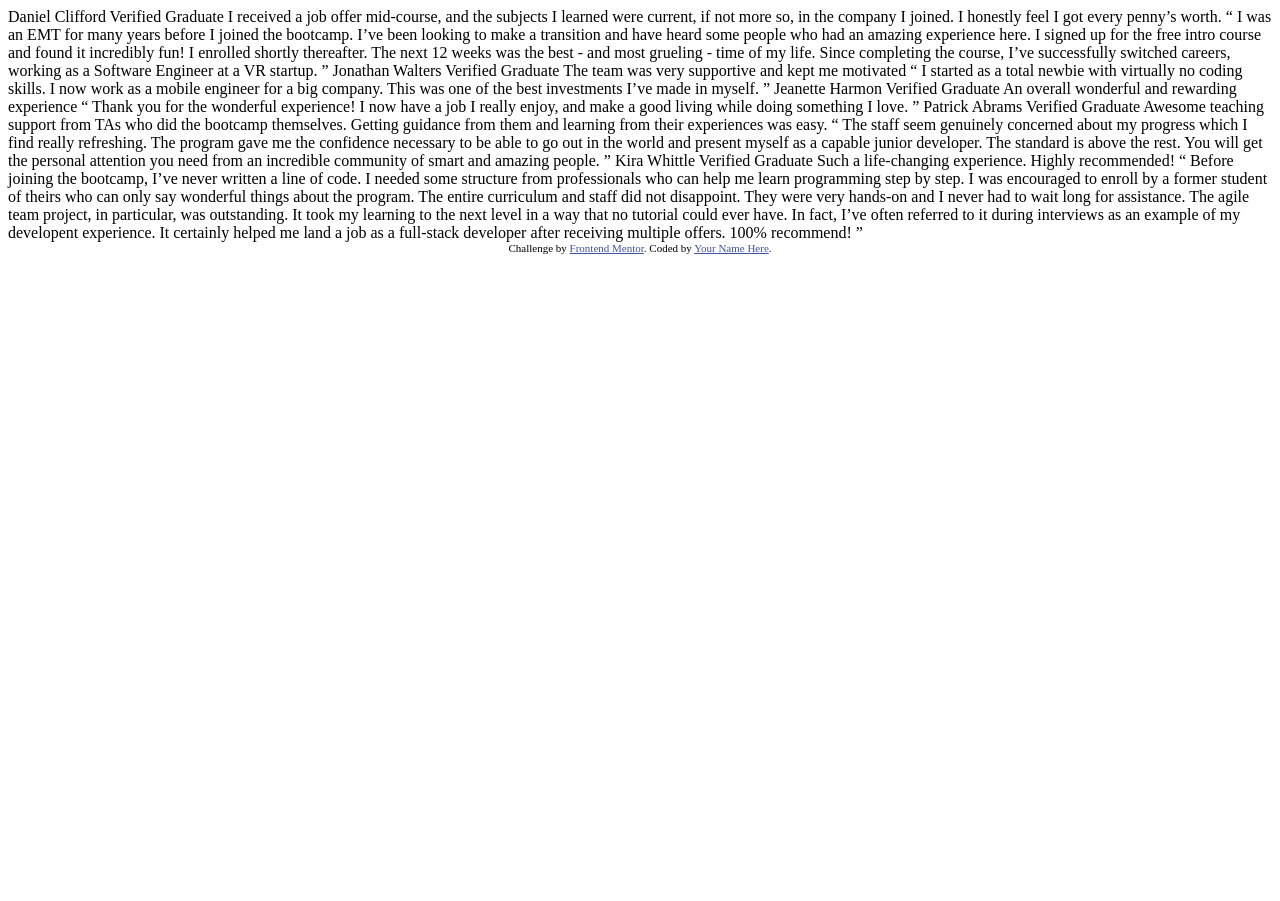
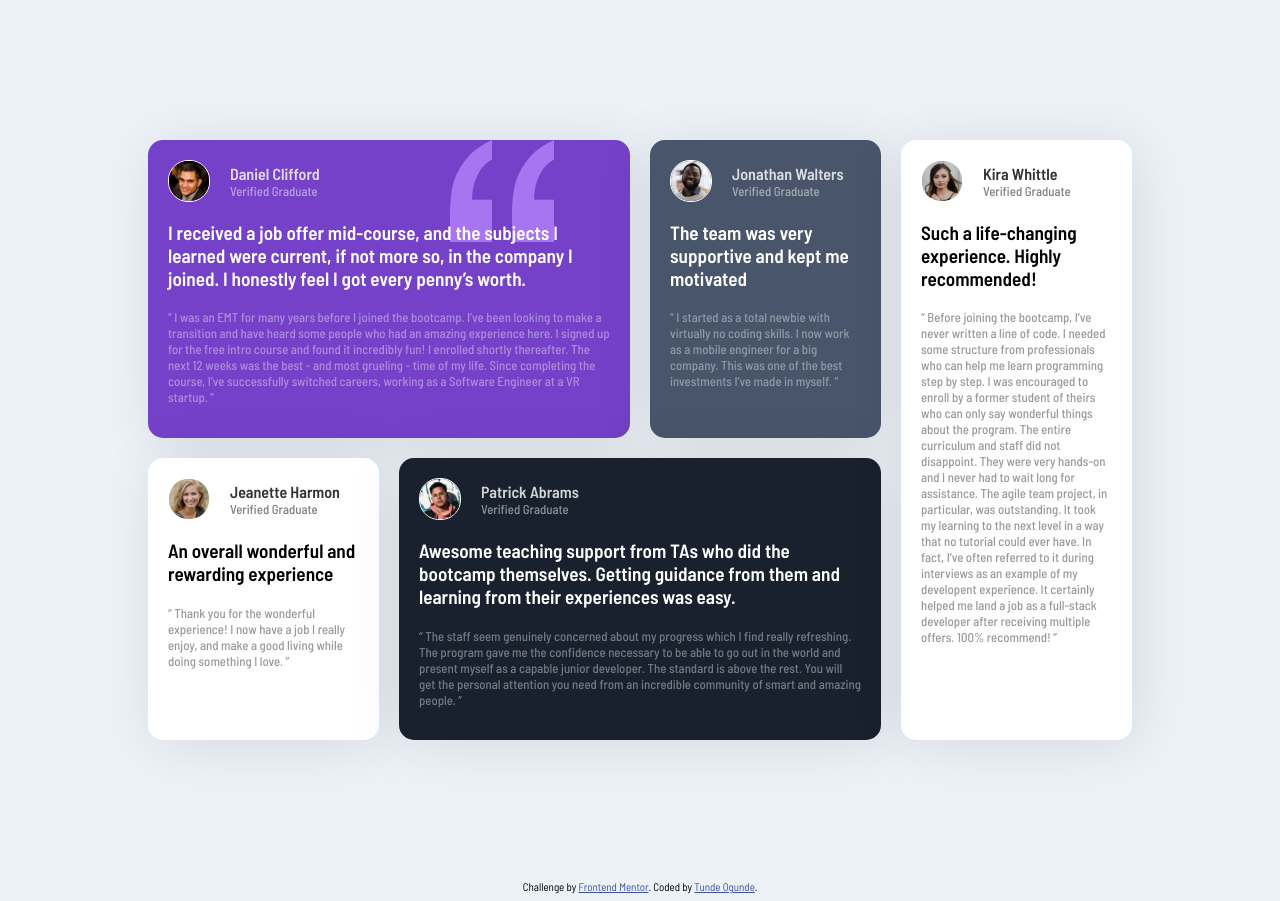
Before and after one commit to tundeogunde/testimonials-grid-section, a plain HTML site: page index.html in a window 1280 px wide. Before the commit the page ends 800 px from the top, so only its background shows below. Drawn offline with Linux system fonts and the light colour scheme.

Commit message:
Update @2pm 14 Jan, 2025

```diff
--- /dev/null
+++ b/css/style.scss
@@ -0,0 +1,163 @@
+$violet: #7541c8;
+$dark-grayish-blue: #48556a;
+$dark-blackish-blue: #19212e;
+$white: rgb(255, 255, 255);
+$black: rgb(0, 0, 0);
+$half-white: rgba(255, 255, 255, 0.7);
+$qtr-white: rgba(255, 255, 255, 0.4);
+$half-black: rgba(0, 0, 0, 0.7);
+$qtr-black: rgba(0, 0, 0, 0.4);
+$light-gray: #cfcfcf;
+$light-grayish-blue: #ecf2f8;
+
+body {
+  background: $light-grayish-blue;
+  font-size: 13px;
+  font-family: "Barlow Semi Condensed", serif;
+}
+
+h1,
+h2 {
+  margin: 0;
+}
+
+h1 {
+  font-size: 1rem;
+  font-weight: 600;
+  opacity: 0.8;
+}
+
+h2 {
+  font-size: 0.8rem;
+  font-weight: 500;
+  opacity: 0.5;
+}
+
+.white {
+  color: $white;
+}
+
+.black {
+  color: $black;
+}
+
+.wrapper {
+  margin: 20px;
+  display: grid;
+  gap: 20px;
+}
+
+.test-card {
+  padding: 20px;
+  border-radius: 15px;
+  box-shadow: 5px 5px 60px rgb(0 0 0 / 0.1);
+  img {
+    height: 40px;
+    height: 40px;
+    border-radius: 20px;
+    border: 1px solid white;
+  }
+}
+
+.card1 {
+  background: $violet url(../images/bg-pattern-quotation.svg) no-repeat;
+  background-position-x: 80%;
+}
+
+.card2 {
+  background: $dark-grayish-blue;
+}
+
+.card3 {
+  background: $white;
+}
+
+.card4 {
+  background: $dark-blackish-blue;
+}
+
+.card5 {
+  background: $white;
+}
+
+.reviewer {
+  display: grid;
+  grid-template-columns: auto 1fr;
+  gap: 20px;
+  align-items: center;
+}
+
+.review-title {
+  font-size: 1.2rem;
+  font-weight: 600;
+}
+
+.review-title-white {
+  color: $white;
+}
+
+.review-title-black {
+  color: $black;
+}
+
+.review-p {
+  font-size: 0.8rem;
+  font-weight: 500;
+}
+
+.review-p-white {
+  color: $qtr-white;
+}
+
+.review-p-black {
+  color: $qtr-black;
+}
+
+.attribution {
+  font-size: 11px;
+  text-align: center;
+}
+.attribution a {
+  color: hsl(228, 45%, 44%);
+}
+
+@media (min-width: 580px) {
+  .wrapper {
+    margin: 50px;
+    grid-template-columns: repeat(2, minmax(160px, 1fr));
+  }
+  .card1 {
+    grid-column: 1 / span 2;
+  }
+  .card4,
+  .card5 {
+    grid-column: 1 / span 2;
+  }
+}
+
+@media (min-width: 960px) {
+  .wrapper {
+    margin: 100px;
+    grid-template-columns: repeat(3, minmax(160px, 1fr));
+  }
+
+  .card4 {
+    grid-column: 2 / span 2;
+  }
+
+  .card5 {
+    grid-column: span 3;
+  }
+}
+
+@media (min-width: 1238px) {
+  .wrapper {
+    margin: 140px;
+    grid-template-columns: repeat(4, minmax(160px, 1fr));
+  }
+
+  .card5 {
+    grid-column: 4 / span 1;
+    grid-row: 1 / span 2;
+  }
+}
--- a/index.html
+++ b/index.html
@@ -1,76 +1,140 @@
 <!DOCTYPE html>
 <html lang="en">
   <head>
-  <meta charset="UTF-8">
-  <meta name="viewport" content="width=device-width, initial-scale=1.0"> <!-- displays site properly based on user's device -->
+    <meta charset="UTF-8" />
+    <meta name="viewport" content="width=device-width, initial-scale=1.0" />
+    <!-- displays site properly based on user's device -->
+    <link rel="stylesheet" href="./css/style.css" />
+    <link
+      rel="icon"
+      type="image/png"
+      sizes="32x32"
+      href="./images/favicon-32x32.png"
+    />
+    <link rel="preconnect" href="https://fonts.googleapis.com" />
+    <link rel="preconnect" href="https://fonts.gstatic.com" crossorigin />
+    <link
+      href="https://fonts.googleapis.com/css2?family=Barlow+Semi+Condensed:ital,wght@0,100;0,200;0,300;0,400;0,500;0,600;0,700;0,800;0,900;1,100;1,200;1,300;1,400;1,500;1,600;1,700;1,800;1,900&display=swap"
+      rel="stylesheet"
+    />
 
-  <link rel="icon" type="image/png" sizes="32x32" href="./images/favicon-32x32.png">
-
-  <title>Frontend Mentor | [Challenge Name Here]</title>
+    <title>Frontend Mentor | Testimonial Grid Section</title>
 
     <!-- Feel free to remove these styles or customise in your own stylesheet 👍 -->
-  <style>
-    .attribution { font-size: 11px; text-align: center; }
-    .attribution a { color: hsl(228, 45%, 44%); }
-  </style>
+    <style></style>
   </head>
   <body>
-  Daniel Clifford
-  Verified Graduate
-
-  I received a job offer mid-course, and the subjects I learned were current, if not more so,
-  in the company I joined. I honestly feel I got every penny’s worth.
-
-  “ I was an EMT for many years before I joined the bootcamp. I’ve been looking to make a
-  transition and have heard some people who had an amazing experience here. I signed up
-  for the free intro course and found it incredibly fun! I enrolled shortly thereafter.
-  The next 12 weeks was the best - and most grueling - time of my life. Since completing
-  the course, I’ve successfully switched careers, working as a Software Engineer at a VR startup. ”
-
-  Jonathan Walters
-  Verified Graduate
-
+    <div class="wrapper">
+      <div class="test-card card1">
+        <div class="reviewer">
+          <img src="./images/image-daniel.jpg" alt="" />
+          <div class="name white">
+            <h1>Daniel Clifford</h1>
+            <h2>Verified Graduate</h2>
+          </div>
+        </div>
+        <p class="review-title review-title-white">
+          I received a job offer mid-course, and the subjects I learned were
+          current, if not more so, in the company I joined. I honestly feel I
+          got every penny’s worth.
+        </p>
+        <p class="review-p review-p-white">
+          “ I was an EMT for many years before I joined the bootcamp. I’ve been
+          looking to make a transition and have heard some people who had an
+          amazing experience here. I signed up for the free intro course and
+          found it incredibly fun! I enrolled shortly thereafter. The next 12
+          weeks was the best - and most grueling - time of my life. Since
+          completing the course, I’ve successfully switched careers, working as
+          a Software Engineer at a VR startup. ”
+        </p>
+      </div>
+      <div class="test-card card2">
+        <div class="reviewer">
+          <img src="./images/image-jonathan.jpg" alt="" />
+          <div class="name white">
+            <h1>Jonathan Walters</h1>
+            <h2>Verified Graduate</h2>
+          </div>
+        </div>
+        <p class="review-title review-title-white">
           The team was very supportive and kept me motivated
-
-  “ I started as a total newbie with virtually no coding skills. I now work as a mobile engineer
-  for a big company. This was one of the best investments I’ve made in myself. ”
-
-  Jeanette Harmon
-  Verified Graduate
-
+        </p>
+        <p class="review-p review-p-white">
+          “ I started as a total newbie with virtually no coding skills. I now
+          work as a mobile engineer for a big company. This was one of the best
+          investments I’ve made in myself. ”
+        </p>
+      </div>
+      <div class="test-card card3">
+        <div class="reviewer">
+          <img src="./images/image-jeanette.jpg" alt="" />
+          <div class="name">
+            <h1>Jeanette Harmon</h1>
+            <h2>Verified Graduate</h2>
+          </div>
+        </div>
+        <p class="review-title review-title-black">
           An overall wonderful and rewarding experience
-
-  “ Thank you for the wonderful experience! I now have a job I really enjoy, and make a good living
-  while doing something I love. ”
-
-  Patrick Abrams
-  Verified Graduate
-
-  Awesome teaching support from TAs who did the bootcamp themselves. Getting guidance from them and
-  learning from their experiences was easy.
-
-  “ The staff seem genuinely concerned about my progress which I find really refreshing. The program
-  gave me the confidence necessary to be able to go out in the world and present myself as a capable
-  junior developer. The standard is above the rest. You will get the personal attention you need from
-  an incredible community of smart and amazing people. ”
-
-  Kira Whittle
-  Verified Graduate
-
+        </p>
+        <p class="review-p review-p-black">
+          “ Thank you for the wonderful experience! I now have a job I really
+          enjoy, and make a good living while doing something I love. ”
+        </p>
+      </div>
+      <div class="test-card card4">
+        <div class="reviewer">
+          <img src="./images/image-patrick.jpg" alt="" />
+          <div class="name white">
+            <h1>Patrick Abrams</h1>
+            <h2>Verified Graduate</h2>
+          </div>
+        </div>
+        <p class="review-title review-title-white">
+          Awesome teaching support from TAs who did the bootcamp themselves.
+          Getting guidance from them and learning from their experiences was
+          easy.
+        </p>
+        <p class="review-p review-p-white">
+          “ The staff seem genuinely concerned about my progress which I find
+          really refreshing. The program gave me the confidence necessary to be
+          able to go out in the world and present myself as a capable junior
+          developer. The standard is above the rest. You will get the personal
+          attention you need from an incredible community of smart and amazing
+          people. ”
+        </p>
+      </div>
+      <div class="test-card card5">
+        <div class="reviewer">
+          <img src="./images/image-kira.jpg" alt="" />
+          <div class="name">
+            <h1>Kira Whittle</h1>
+            <h2>Verified Graduate</h2>
+          </div>
+        </div>
+        <p class="review-title review-title-black">
           Such a life-changing experience. Highly recommended!
-
-  “ Before joining the bootcamp, I’ve never written a line of code. I needed some structure from
-  professionals who can help me learn programming step by step. I was encouraged to enroll by a former
-  student of theirs who can only say wonderful things about the program. The entire curriculum and staff
-  did not disappoint. They were very hands-on and I never had to wait long for assistance. The agile team
-  project, in particular, was outstanding. It took my learning to the next level in a way that no tutorial
-  could ever have. In fact, I’ve often referred to it during interviews as an example of my developent
-  experience. It certainly helped me land a job as a full-stack developer after receiving multiple offers.
-  100% recommend! ”
+        </p>
+        <p class="review-p review-p-black">
+          “ Before joining the bootcamp, I’ve never written a line of code. I
+          needed some structure from professionals who can help me learn
+          programming step by step. I was encouraged to enroll by a former
+          student of theirs who can only say wonderful things about the program.
+          The entire curriculum and staff did not disappoint. They were very
+          hands-on and I never had to wait long for assistance. The agile team
+          project, in particular, was outstanding. It took my learning to the
+          next level in a way that no tutorial could ever have. In fact, I’ve
+          often referred to it during interviews as an example of my developent
+          experience. It certainly helped me land a job as a full-stack
+          developer after receiving multiple offers. 100% recommend! ”
+        </p>
+      </div>
+    </div>
 
     <div class="attribution">
-    Challenge by <a href="https://www.frontendmentor.io?ref=challenge" target="_blank">Frontend Mentor</a>.
-    Coded by <a href="#">Your Name Here</a>.
+      Challenge by
+      <a href="https://www.frontendmentor.io?ref=challenge" target="_blank"
+        >Frontend Mentor</a
+      >. Coded by <a href="http://www.tundeogunde.com.ng">Tunde Ogunde</a>.
     </div>
   </body>
 </html>
```
Also changed, not shown: css/style.css (added), 1 other file. Lines whose indentation alone changed are shown as unchanged.
